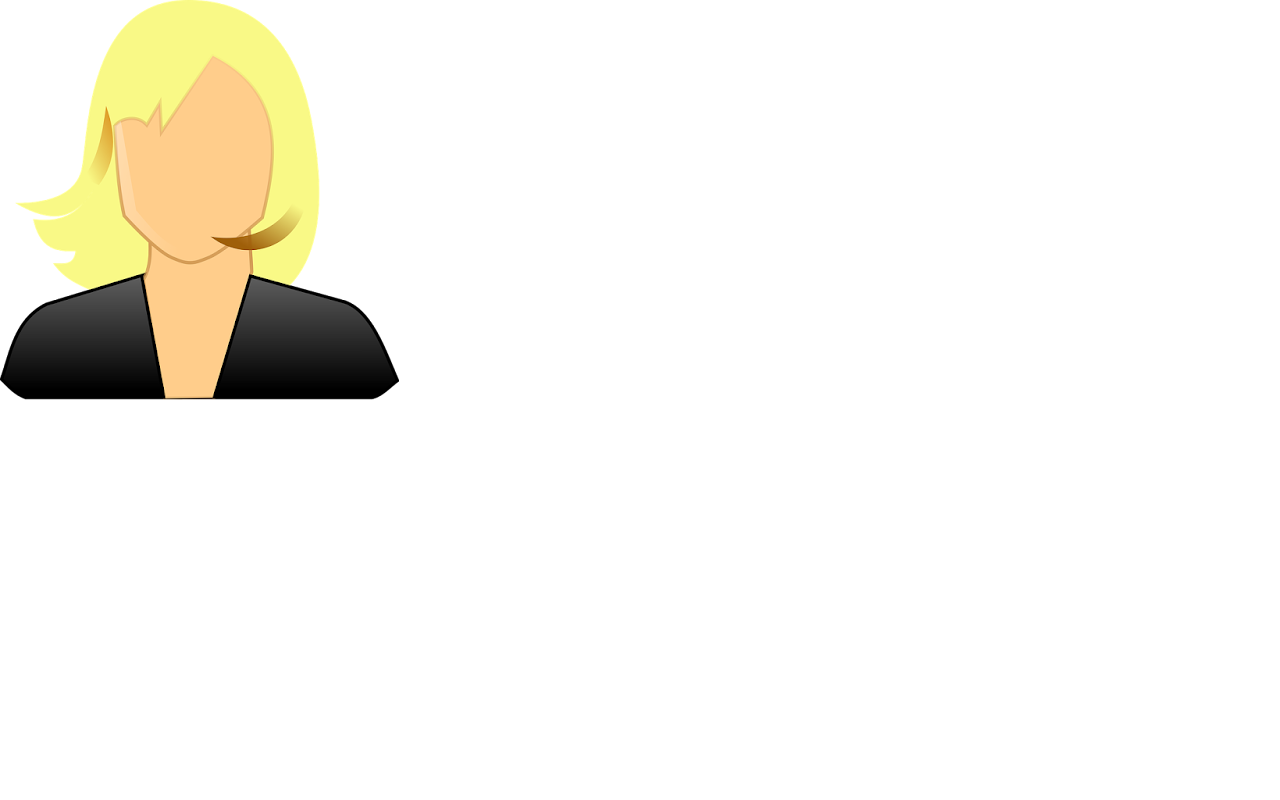
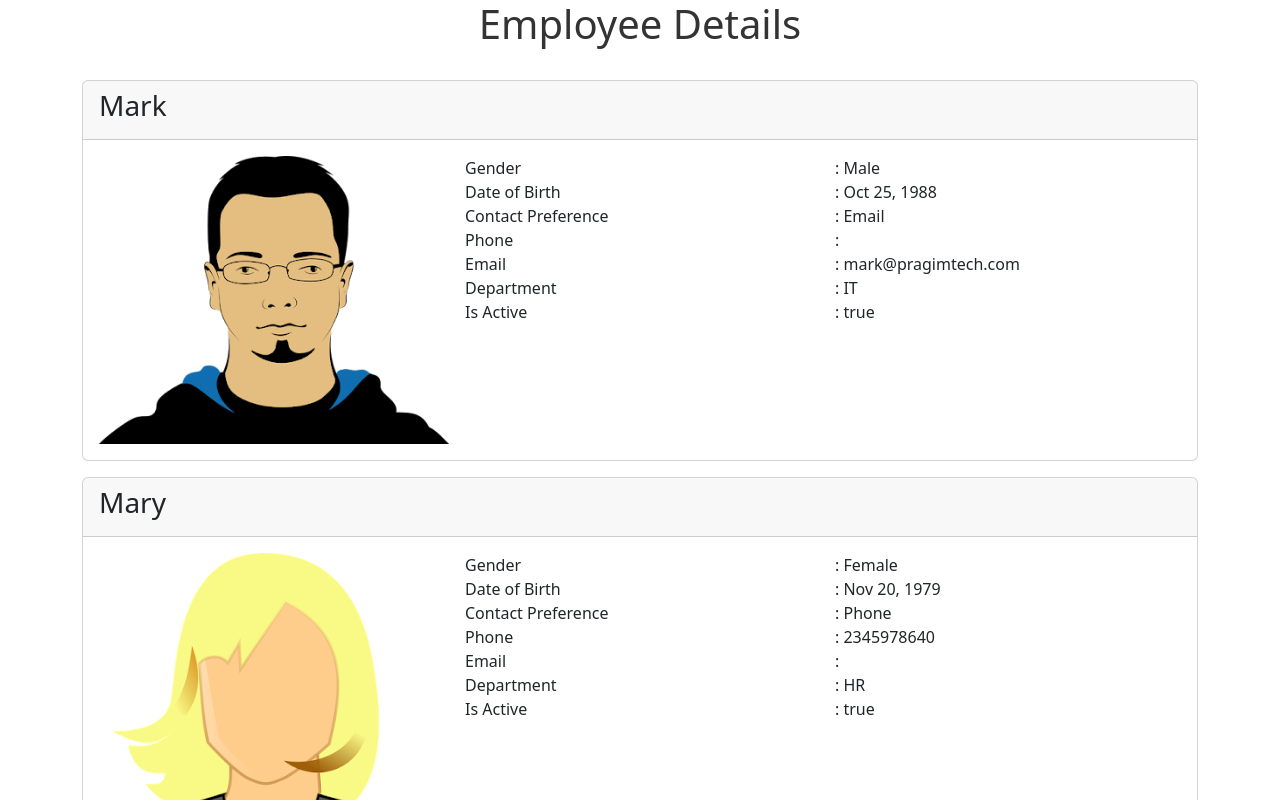
Before and after one commit to fellyka/AngularCrud, an Angular app: page / in a window 1280 px wide. Shown: the top 800 px of the page. Built offline with nearby package versions, Linux system fonts and the light colour scheme.

Commit message:
Reading data in Angular

```diff
--- a/src/app/app.component.html
+++ b/src/app/app.component.html
@@ -1 +1,4 @@
-<img src="assets/images/mary.png" alt="Logo" />
+<div class="container">
+  <h1 style="color: #333; font-size: 2.5rem; text-align: center; margin-bottom: 2rem;">Employee Details</h1>
+  <app-list-employees></app-list-employees>
+</div>
--- a/src/app/app.module.ts
+++ b/src/app/app.module.ts
@@ -3,10 +3,12 @@ import { BrowserModule } from '@angular/platform-browser';
 
 import { AppRoutingModule } from './app-routing.module';
 import { AppComponent } from './app.component';
+import { ListEmployeesComponent } from './employees/list-employees.component';
 
 @NgModule({
   declarations: [
-    AppComponent
+    AppComponent,
+    ListEmployeesComponent
   ],
   imports: [
     BrowserModule,
--- /dev/null
+++ b/src/app/employees/list-employees.component.css
@@ -0,0 +1,8 @@
+.imageClass{
+  width:200px;
+  height:200px;
+}
+.vertical-align{
+  display: flex;
+  align-items: center;
+}
--- /dev/null
+++ b/src/app/employees/list-employees.component.html
@@ -0,0 +1,75 @@
+<div class="card mb-3" *ngFor="let employee of employees">
+  <div class="card-header">
+    <h3 class="card-title">{{employee.name}}</h3>
+  </div>
+  <div class="card-body">
+
+    <div class="row g-3">
+
+      <div class="col-md-4">
+        <img class="img-fluid" [src]="employee.photoPath" alt="Employee Photo" />
+      </div>
+      <div class="col-md-8">
+
+        <div class="row">
+          <div class="col-md-6">
+            Gender
+          </div>
+          <div class="col-md-6">
+            : {{employee.gender}}
+          </div>
+        </div>
+        <div class="row">
+          <div class="col-md-6">
+            Date of Birth
+          </div>
+          <div class="col-md-6">
+            : {{employee.dateOfBirth | date}}
+          </div>
+        </div>
+        <div class="row">
+          <div class="col-md-6">
+            Contact Preference
+          </div>
+          <div class="col-md-6">
+            : {{employee.contactPreference}}
+          </div>
+        </div>
+        <div class="row">
+          <div class="col-md-6">
+            Phone
+          </div>
+          <div class="col-md-6">
+            : {{employee.phoneNumber}}
+          </div>
+        </div>
+        <div class="row">
+          <div class="col-md-6">
+            Email
+          </div>
+          <div class="col-md-6">
+            : {{employee.email}}
+          </div>
+        </div>
+        <div class="row">
+          <div class="col-md-6">
+            Department
+          </div>
+          <div class="col-md-6">
+            : {{employee.department}}
+          </div>
+        </div>
+        <div class="row">
+          <div class="col-md-6">
+            Is Active
+          </div>
+          <div class="col-md-6">
+            : {{employee.isActive}}
+          </div>
+        </div>
+
+      </div>
+
+    </div>
+  </div>
+</div>
--- /dev/null
+++ b/src/app/employees/list-employees.component.ts
@@ -0,0 +1,52 @@
+import { Component, OnInit } from '@angular/core';
+import { Employee } from '../models/employee.model';
+
+@Component({
+  selector: 'app-list-employees',
+  standalone: false,
+  templateUrl: './list-employees.component.html',
+  styleUrl: './list-employees.component.css'
+})
+export class ListEmployeesComponent implements OnInit {
+/*For now we can hard code the employee data. Later, we'll retrieve from a database*/
+
+employees : Employee[] = [
+  {
+    id: 1,
+    name: 'Mark',
+    gender: 'Male',
+    contactPreference: 'Email',
+    email: 'mark@pragimtech.com',
+    dateOfBirth: new Date('10/25/1988'),
+    department: 'IT',
+    isActive: true,
+    photoPath: 'assets/images/mark.png'
+  },
+  {
+    id: 2,
+    name: 'Mary',
+    gender: 'Female',
+    contactPreference: 'Phone',
+    phoneNumber: 2345978640,
+    dateOfBirth: new Date('11/20/1979'),
+    department: 'HR',
+    isActive: true,
+    photoPath: 'assets/images/mary.png'
+  },
+  {
+    id: 3,
+    name: 'John',
+    gender: 'Male',
+    contactPreference: 'Phone',
+    phoneNumber: 5432978640,
+    dateOfBirth: new Date('3/25/1976'),
+    department: 'IT',
+    isActive: false,
+    photoPath: 'assets/images/john.png'
+  },
+];
+
+  constructor() { }
+
+  ngOnInit(): void { }
+}
```
